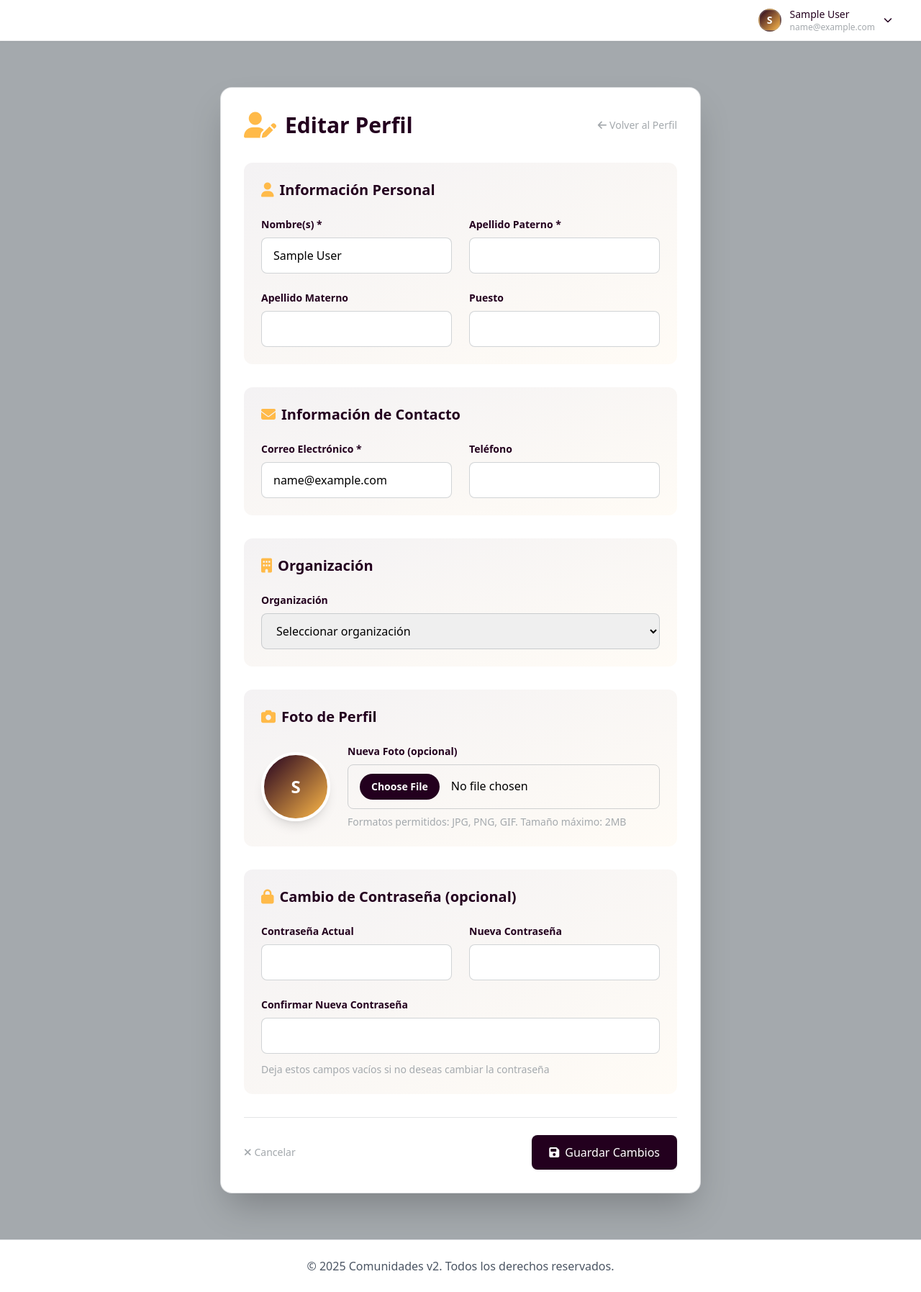
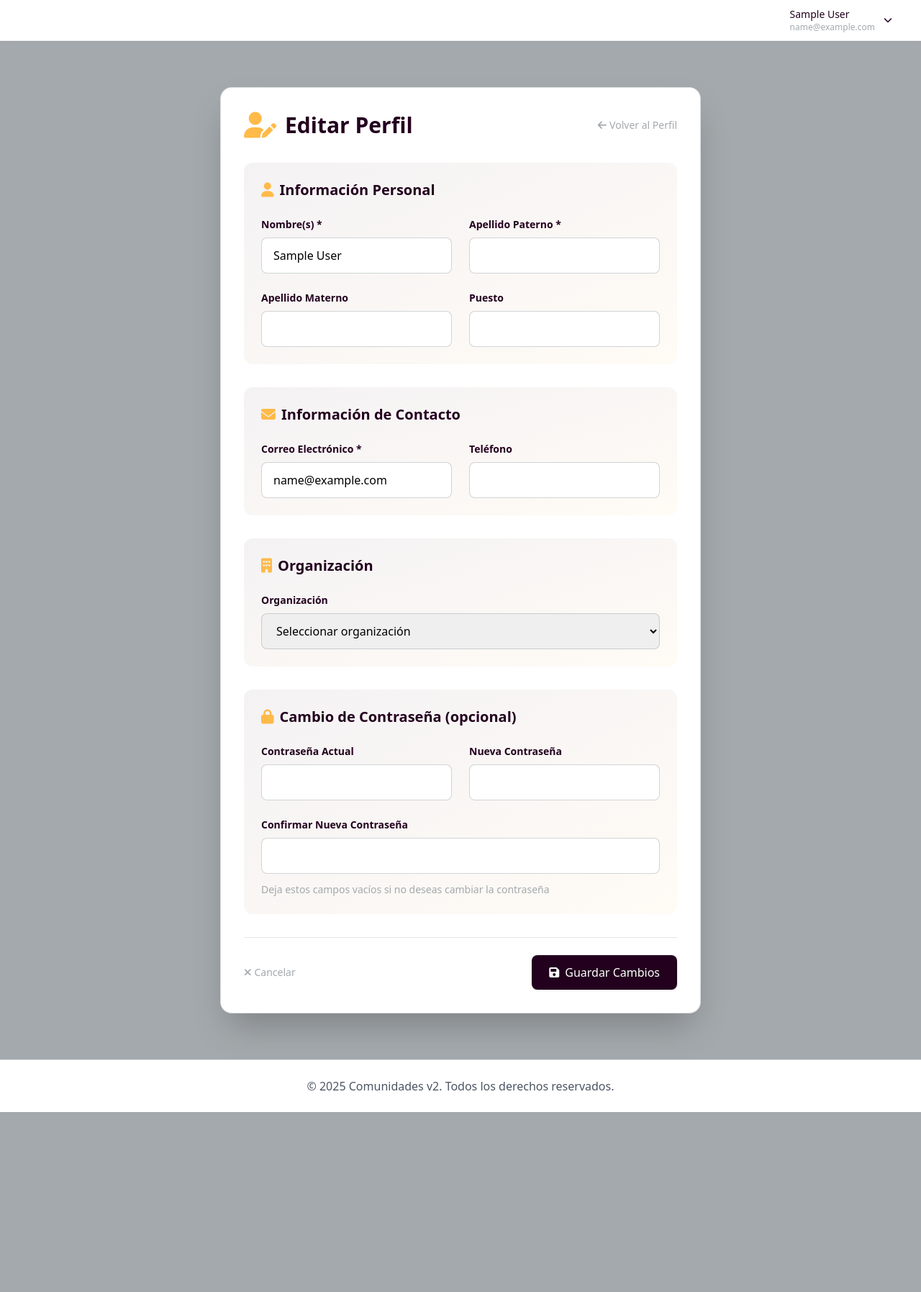
Before and after one commit to dagargon89/comunidades_v2, a PHP site: page /usuarios/update_perfil.php in a window 1280 px wide. Shown: the whole page at 72% size. After the commit the page ends 1545 px from the top, so only its background shows below. Run offline with PHP 8.4, Linux system fonts and the light colour scheme; the visitor is signed in with stand-in values (Sample User, id 1); data that the repository does not hold is empty; some libraries are stand-ins or nearby versions.

Commit message:
Eliminación de funciones relacionadas con la gestión de fotos de perfil en los archivos de configuración y actualización de perfil. Se simplifica la visualización del perfil del usuario al eliminar la foto y mostrar solo el nombre. Se actualiza el menú de navegación para mejorar la estructura y la usabilidad, manteniendo la funcionalidad para administradores y coordinadores.

```diff
--- a/includes/config.php
+++ b/includes/config.php
@@ -167,18 +167,6 @@ function getFullName($user)
     return $name;
 }
 
-function getInitials($user)
-{
-    $initials = '';
-    if (!empty($user['nombre'])) {
-        $initials .= strtoupper(substr($user['nombre'], 0, 1));
-    }
-    if (!empty($user['apellido_paterno'])) {
-        $initials .= strtoupper(substr($user['apellido_paterno'], 0, 1));
-    }
-    return $initials;
-}
-
 function isValidEmail($email)
 {
     return filter_var($email, FILTER_VALIDATE_EMAIL) !== false;
@@ -196,17 +184,3 @@ function truncateText($text, $length = 100, $suffix = '...')
     }
     return substr($text, 0, $length) . $suffix;
 }
-
-function isValidImage($file)
-{
-    $allowed_types = ['image/jpeg', 'image/jpg', 'image/png', 'image/gif'];
-    return in_array($file['type'], $allowed_types);
-}
-
-function generateUniqueFileName($original_name, $prefix = '')
-{
-    $extension = pathinfo($original_name, PATHINFO_EXTENSION);
-    $timestamp = time();
-    $random = bin2hex(random_bytes(8));
-    return $prefix . $timestamp . '_' . $random . '.' . $extension;
-}
--- a/includes/nav.php
+++ b/includes/nav.php
@@ -92,17 +92,6 @@
                 <?php if (isAuthenticated()): $user = getCurrentUser(); ?>
                     <div class="relative group">
                         <button class="flex items-center gap-3 text-primary font-medium hover:text-secondary focus:outline-none p-2 rounded-lg hover:bg-base transition-colors">
-                            <div class="flex-shrink-0">
-                                <?php if ($user['foto_perfil']): ?>
-                                    <img src="/<?php echo htmlspecialchars($user['foto_perfil']); ?>"
-                                        alt="Foto de perfil"
-                                        class="w-8 h-8 rounded-full object-cover border-2 border-cadet/30">
-                                <?php else: ?>
-                                    <div class="w-8 h-8 rounded-full bg-gradient-to-br from-primary to-accent flex items-center justify-center text-white text-sm font-bold border-2 border-cadet/30">
-                                        <?php echo getInitials($user); ?>
-                                    </div>
-                                <?php endif; ?>
-                            </div>
                             <div class="hidden sm:block text-left">
                                 <div class="text-sm font-medium"><?php echo htmlspecialchars($user['nombre'] . ' ' . $user['apellido_paterno']); ?></div>
                                 <div class="text-xs text-cadet"><?php echo htmlspecialchars($user['email']); ?></div>
--- a/usuarios/update_perfil.php
+++ b/usuarios/update_perfil.php
@@ -67,46 +67,9 @@ if ($_SERVER['REQUEST_METHOD'] === 'POST') {
             }
         }
 
-        // Procesar subida de foto
-        $foto_perfil = null;
-        if (isset($_FILES['foto_perfil']) && $_FILES['foto_perfil']['error'] === UPLOAD_ERR_OK) {
-            $archivo = $_FILES['foto_perfil'];
-            $extension = strtolower(pathinfo($archivo['name'], PATHINFO_EXTENSION));
-            $extensiones_permitidas = ['jpg', 'jpeg', 'png', 'gif'];
-
-            if (!in_array($extension, $extensiones_permitidas)) {
-                setFlashMessage('error', 'Solo se permiten archivos JPG, PNG y GIF.');
-                redirect('update_perfil.php');
-            }
-
-            if ($archivo['size'] > 2 * 1024 * 1024) { // 2MB
-                setFlashMessage('error', 'El archivo es demasiado grande. Máximo 2MB.');
-                redirect('update_perfil.php');
-            }
-
-            // Crear directorio si no existe
-            $upload_dir = '../assets/img/perfiles/';
-            if (!is_dir($upload_dir)) {
-                mkdir($upload_dir, 0755, true);
-            }
-
-            // Generar nombre único
-            $nombre_archivo = 'perfil_' . $_SESSION['user_id'] . '_' . time() . '.' . $extension;
-            $ruta_completa = $upload_dir . $nombre_archivo;
-
-            if (move_uploaded_file($archivo['tmp_name'], $ruta_completa)) {
-                $foto_perfil = 'assets/img/perfiles/' . $nombre_archivo;
-            }
-        }
-
         // Actualizar usuario
         $sql = "UPDATE usuarios SET nombre = ?, apellido_paterno = ?, apellido_materno = ?, email = ?, telefono = ?, puesto = ?, organizacion_id = ?";
         $params = [$nombre, $apellido_paterno, $apellido_materno, $email, $telefono, $puesto, $organizacion_id ?: null];
-
-        if ($foto_perfil) {
-            $sql .= ", foto_perfil = ?";
-            $params[] = $foto_perfil;
-        }
 
         if (!empty($password_nueva)) {
             $sql .= ", password = ?";
@@ -165,7 +128,7 @@ require_once '../includes/header.php';
             </a>
         </div>
 
-        <form action="update_perfil.php" method="POST" enctype="multipart/form-data" class="space-y-8">
+        <form action="update_perfil.php" method="POST" class="space-y-8">
             <!-- Información Personal -->
             <div class="bg-gradient-to-br from-primary/5 to-accent/5 rounded-xl p-6">
                 <h3 class="text-xl font-bold text-darkpurple mb-6 flex items-center gap-2">
@@ -236,33 +199,6 @@ require_once '../includes/header.php';
                 </div>
             </div>
 
-            <!-- Foto de Perfil -->
-            <div class="bg-gradient-to-br from-primary/5 to-accent/5 rounded-xl p-6">
-                <h3 class="text-xl font-bold text-darkpurple mb-6 flex items-center gap-2">
-                    <i class="fas fa-camera text-accent"></i>
-                    Foto de Perfil
-                </h3>
-                <div class="flex items-center gap-6">
-                    <div class="flex-shrink-0">
-                        <?php if ($usuario['foto_perfil']): ?>
-                            <img src="<?php echo htmlspecialchars($usuario['foto_perfil']); ?>"
-                                alt="Foto actual"
-                                class="w-24 h-24 rounded-full object-cover border-4 border-white shadow-lg">
-                        <?php else: ?>
-                            <div class="w-24 h-24 rounded-full bg-gradient-to-br from-primary to-accent flex items-center justify-center text-white text-2xl font-bold border-4 border-white shadow-lg">
-                                <?php echo strtoupper(substr($usuario['nombre'], 0, 1) . substr($usuario['apellido_paterno'], 0, 1)); ?>
-                            </div>
-                        <?php endif; ?>
-                    </div>
-                    <div class="flex-1">
-                        <label for="foto_perfil" class="block text-sm font-semibold text-darkpurple mb-2">Nueva Foto (opcional)</label>
-                        <input type="file" id="foto_perfil" name="foto_perfil" accept="image/*"
-                            class="w-full px-4 py-3 border border-cadet/50 rounded-lg focus:ring-2 focus:ring-accent focus:border-transparent file:mr-4 file:py-2 file:px-4 file:rounded-full file:border-0 file:text-sm file:font-semibold file:bg-primary file:text-white hover:file:bg-secondary">
-                        <p class="text-sm text-cadet mt-2">Formatos permitidos: JPG, PNG, GIF. Tamaño máximo: 2MB</p>
-                    </div>
-                </div>
-            </div>
-
             <!-- Cambio de Contraseña -->
             <div class="bg-gradient-to-br from-primary/5 to-accent/5 rounded-xl p-6">
                 <h3 class="text-xl font-bold text-darkpurple mb-6 flex items-center gap-2">
```
Also changed, not shown: usuarios/perfil.php (+2 -30 lines). Lines whose indentation alone changed are shown as unchanged.
